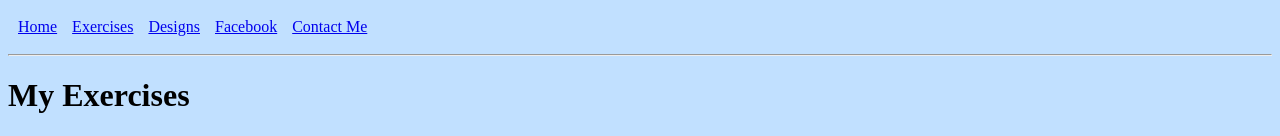
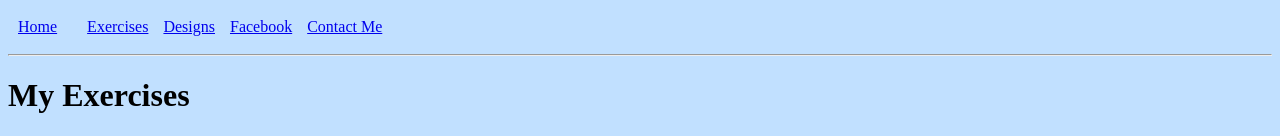
Before and after one commit to gela100602/html-portfolio, a plain HTML site: page exercises.html in a window 1280 px wide. Shown: the top 136 px of the page. Drawn offline with Linux system fonts and the light colour scheme.

Commit message:
Update exercises.html

```diff
--- a/exercises.html
+++ b/exercises.html
@@ -4,6 +4,7 @@
     <table cellspacing="5" cellpadding="5">
       <tr>
         <td><a href="index.html">Home</a></td>
+        <td><a href="skills.html"></a></td>
         <td><a href="exercises.html">Exercises</a></td>
         <td><a href="exercises-10-designs.html">Designs</a></td>
         <td><a href="https://www.facebook.com/profile.php?id=100092753629352&mibextid=ZbWKwL">Facebook</a></td>
```
